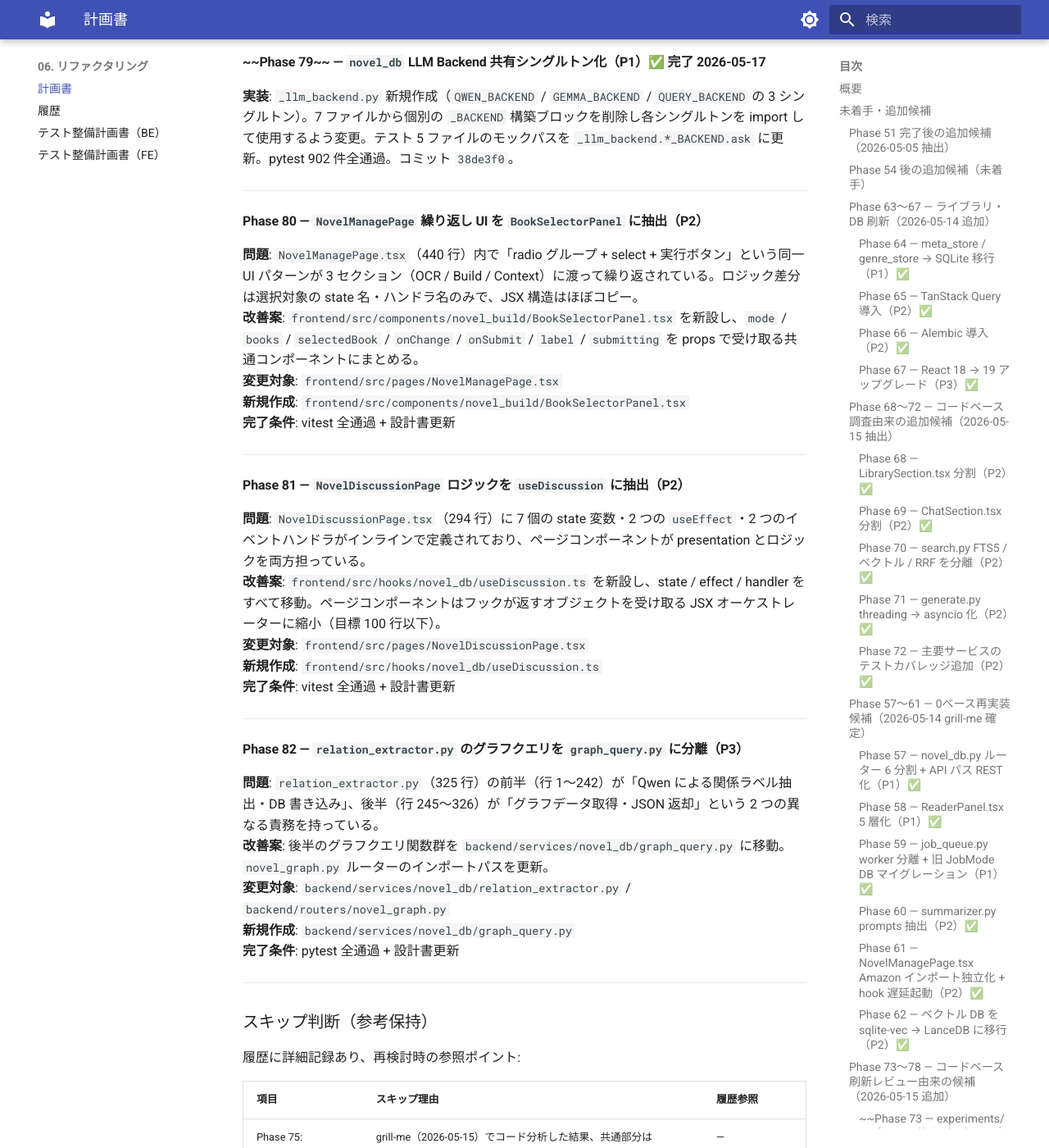
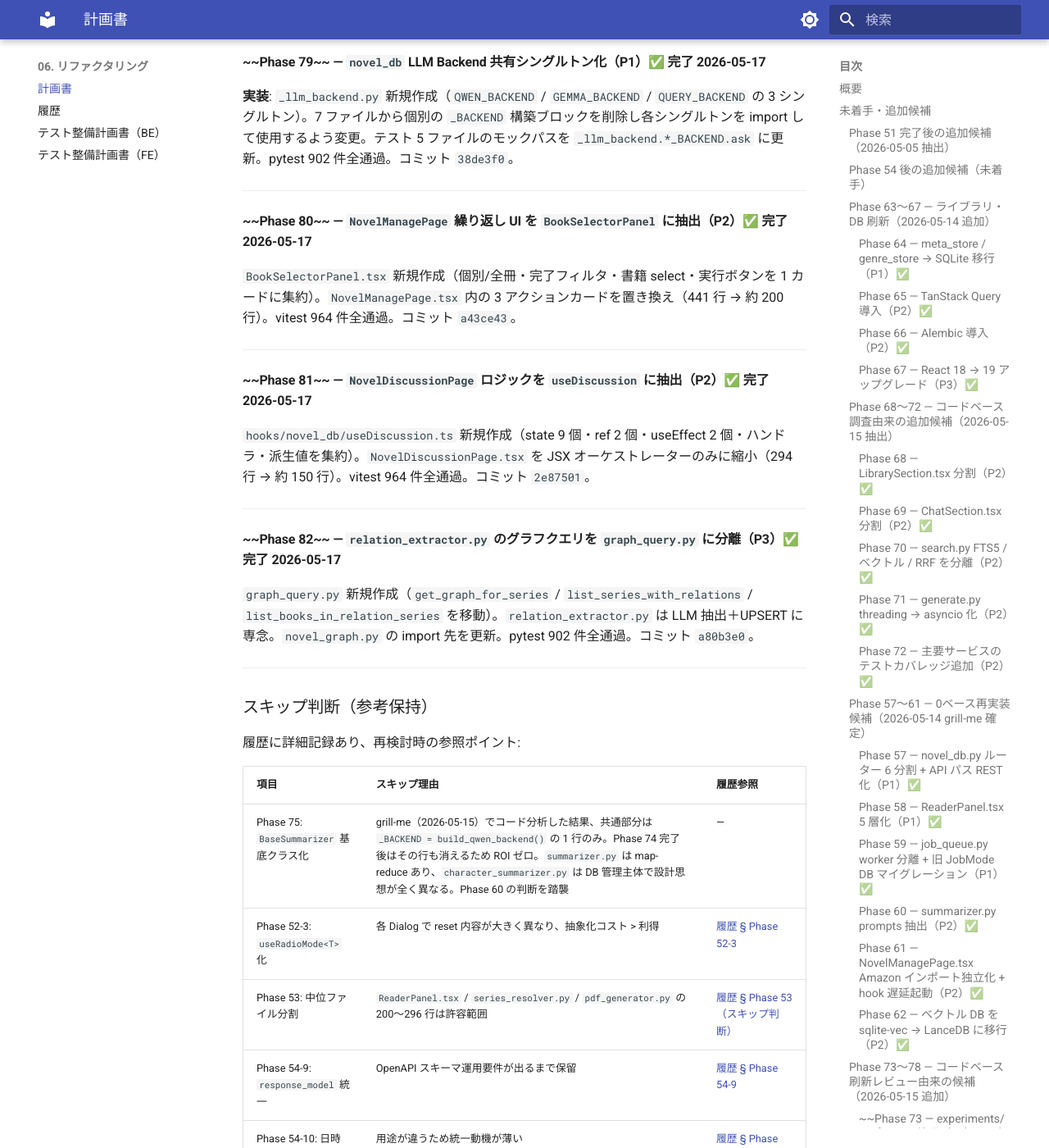
Before and after one commit to kkmmyr/Pic2PDF_Viewer, an MkDocs documentation site: the page built from docs/06_リファクタリング/リファクタリング計画書.md, in a window 1280 px wide and 1400 px high, scrolled down 6873 px. Shown: the whole window at 82% size. Built offline with MkDocs 1.6.1 and Material for MkDocs 9.7.7, drawn with Linux system fonts in a browser that asks for light colours; some of the changed text lies outside the part shown.

Commit message:
docs: リファクタリング計画書 Phase 79〜82 を完了マークに更新
Phase 80（BookSelectorPanel 抽出）/ Phase 81（useDiscussion 抽出）/
Phase 82（graph_query.py 分離）を完了としてストライクスルー化。
概要テーブルの直近完了・未着手件数を更新。

Co-Authored-By: Claude Sonnet 4.6 <noreply@anthropic.com>

```diff
--- a/docs/06_リファクタリング/リファクタリング計画書.md
+++ b/docs/06_リファクタリング/リファクタリング計画書.md
@@ -1,6 +1,6 @@
 # リファクタリング計画書
 
-最終更新: 2026-05-17（Phase 79〜82 候補追加 — big-files 調査 + refactor-planner 分析）
+最終更新: 2026-05-17（Phase 79〜82 すべて完了）
 
 未着手のリファクタリング候補・追加候補・対象外項目を管理する。完了済み Phase の詳細は [リファクタリング履歴.md](../99_アーカイブ/リファクタリング履歴.md) を参照。
 
@@ -10,9 +10,9 @@
 
 | 項目 | 値 |
 |---|---|
-| 完了 Phase 数 | 54 + Phase 55〜78（Phase 74 含む）+ Phase 57〜58（再実装）+ Phase 64〜65（DB/TQ刷新） |
-| 未着手 Phase 数 | P2/P3 候補 0 件（Phase 74〜78 すべて完了）。旧 P3 × 2 はスキップ判断済み |
-| 直近完了 | Phase 74（2026-05-15）— `_llm_backend.py` 廃止・`local_llm` editable 依存化・6 ファイル直接インライン構築。pytest 901 件全通過 |
+| 完了 Phase 数 | 54 + Phase 55〜82（Phase 74 含む）+ Phase 57〜58（再実装）+ Phase 64〜65（DB/TQ刷新） |
+| 未着手 Phase 数 | 0 件（Phase 79〜82 すべて完了） |
+| 直近完了 | Phase 82（2026-05-17）— `relation_extractor.py` グラフクエリ → `graph_query.py` 分離。pytest 902 件全通過 |
 | 次の動き | リファクタリング計画上の未着手 Phase はゼロ。新規追加候補は随時追記 |
 
 優先度の判断基準:
@@ -226,33 +226,21 @@ pytest 837 passed（819 → +18）。詳細: [変更履歴.md § Phase 72](../05
 
 ---
 
-#### Phase 80 — `NovelManagePage` 繰り返し UI を `BookSelectorPanel` に抽出（P2）
+#### ~~Phase 80~~ — `NovelManagePage` 繰り返し UI を `BookSelectorPanel` に抽出（P2）✅ 完了 2026-05-17
 
-**問題**: `NovelManagePage.tsx`（440 行）内で「radio グループ + select + 実行ボタン」という同一 UI パターンが 3 セクション（OCR / Build / Context）に渡って繰り返されている。ロジック差分は選択対象の state 名・ハンドラ名のみで、JSX 構造はほぼコピー。
-**改善案**: `frontend/src/components/novel_build/BookSelectorPanel.tsx` を新設し、`mode` / `books` / `selectedBook` / `onChange` / `onSubmit` / `label` / `submitting` を props で受け取る共通コンポーネントにまとめる。
-**変更対象**: `frontend/src/pages/NovelManagePage.tsx`
-**新規作成**: `frontend/src/components/novel_build/BookSelectorPanel.tsx`
-**完了条件**: vitest 全通過 + 設計書更新
+`BookSelectorPanel.tsx` 新規作成（個別/全冊・完了フィルタ・書籍 select・実行ボタンを 1 カードに集約）。`NovelManagePage.tsx` 内の 3 アクションカードを置き換え（441 行 → 約 200 行）。vitest 964 件全通過。コミット `a43ce43`。
 
 ---
 
-#### Phase 81 — `NovelDiscussionPage` ロジックを `useDiscussion` に抽出（P2）
+#### ~~Phase 81~~ — `NovelDiscussionPage` ロジックを `useDiscussion` に抽出（P2）✅ 完了 2026-05-17
 
-**問題**: `NovelDiscussionPage.tsx`（294 行）に 7 個の state 変数・2 つの `useEffect`・2 つのイベントハンドラがインラインで定義されており、ページコンポーネントが presentation とロジックを両方担っている。
-**改善案**: `frontend/src/hooks/novel_db/useDiscussion.ts` を新設し、state / effect / handler をすべて移動。ページコンポーネントはフックが返すオブジェクトを受け取る JSX オーケストレーターに縮小（目標 100 行以下）。
-**変更対象**: `frontend/src/pages/NovelDiscussionPage.tsx`
-**新規作成**: `frontend/src/hooks/novel_db/useDiscussion.ts`
-**完了条件**: vitest 全通過 + 設計書更新
+`hooks/novel_db/useDiscussion.ts` 新規作成（state 9 個・ref 2 個・useEffect 2 個・ハンドラ・派生値を集約）。`NovelDiscussionPage.tsx` を JSX オーケストレーターのみに縮小（294 行 → 約 150 行）。vitest 964 件全通過。コミット `2e87501`。
 
 ---
 
-#### Phase 82 — `relation_extractor.py` のグラフクエリを `graph_query.py` に分離（P3）
+#### ~~Phase 82~~ — `relation_extractor.py` のグラフクエリを `graph_query.py` に分離（P3）✅ 完了 2026-05-17
 
-**問題**: `relation_extractor.py`（325 行）の前半（行 1〜242）が「Qwen による関係ラベル抽出・DB 書き込み」、後半（行 245〜326）が「グラフデータ取得・JSON 返却」という 2 つの異なる責務を持っている。
-**改善案**: 後半のグラフクエリ関数群を `backend/services/novel_db/graph_query.py` に移動。`novel_graph.py` ルーターのインポートパスを更新。
-**変更対象**: `backend/services/novel_db/relation_extractor.py` / `backend/routers/novel_graph.py`
-**新規作成**: `backend/services/novel_db/graph_query.py`
-**完了条件**: pytest 全通過 + 設計書更新
+`graph_query.py` 新規作成（`get_graph_for_series` / `list_series_with_relations` / `list_books_in_relation_series` を移動）。`relation_extractor.py` は LLM 抽出＋UPSERT に専念。`novel_graph.py` の import 先を更新。pytest 902 件全通過。コミット `a80b3e0`。
 
 ---
 
```
